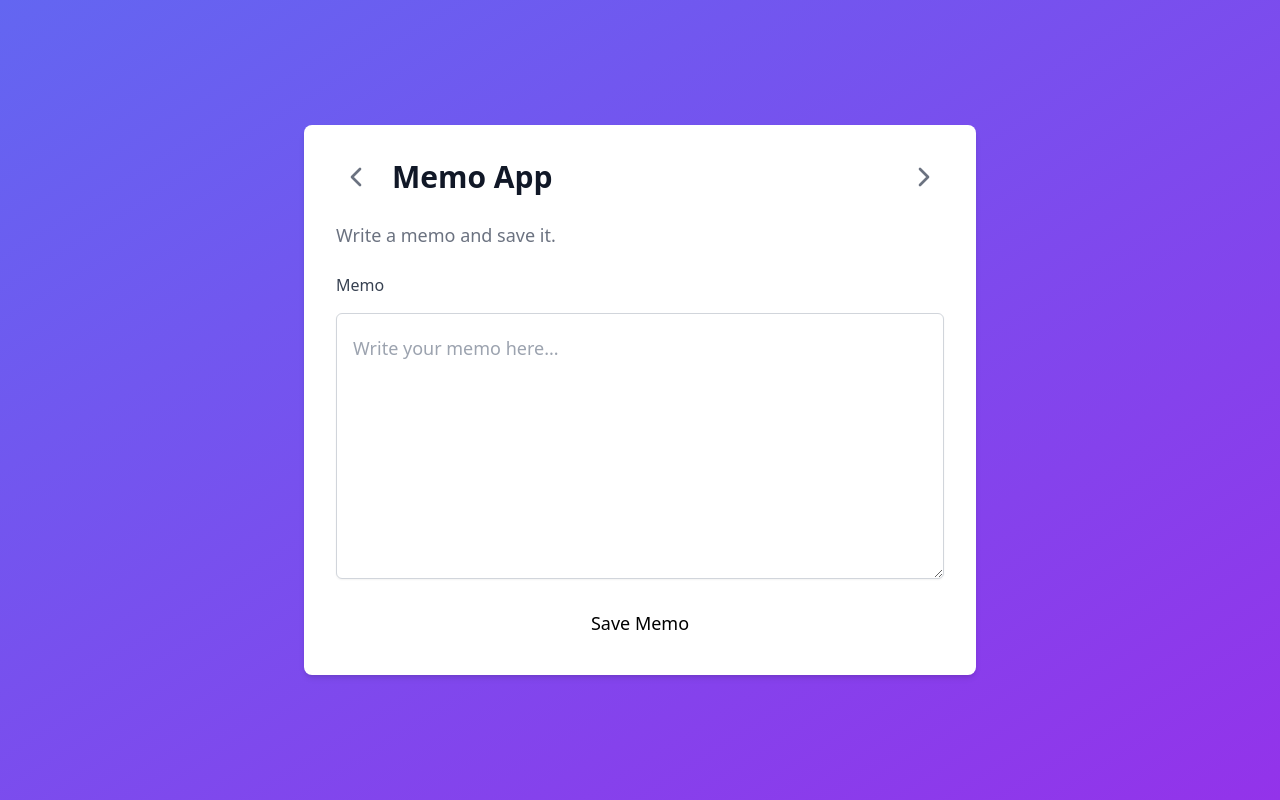
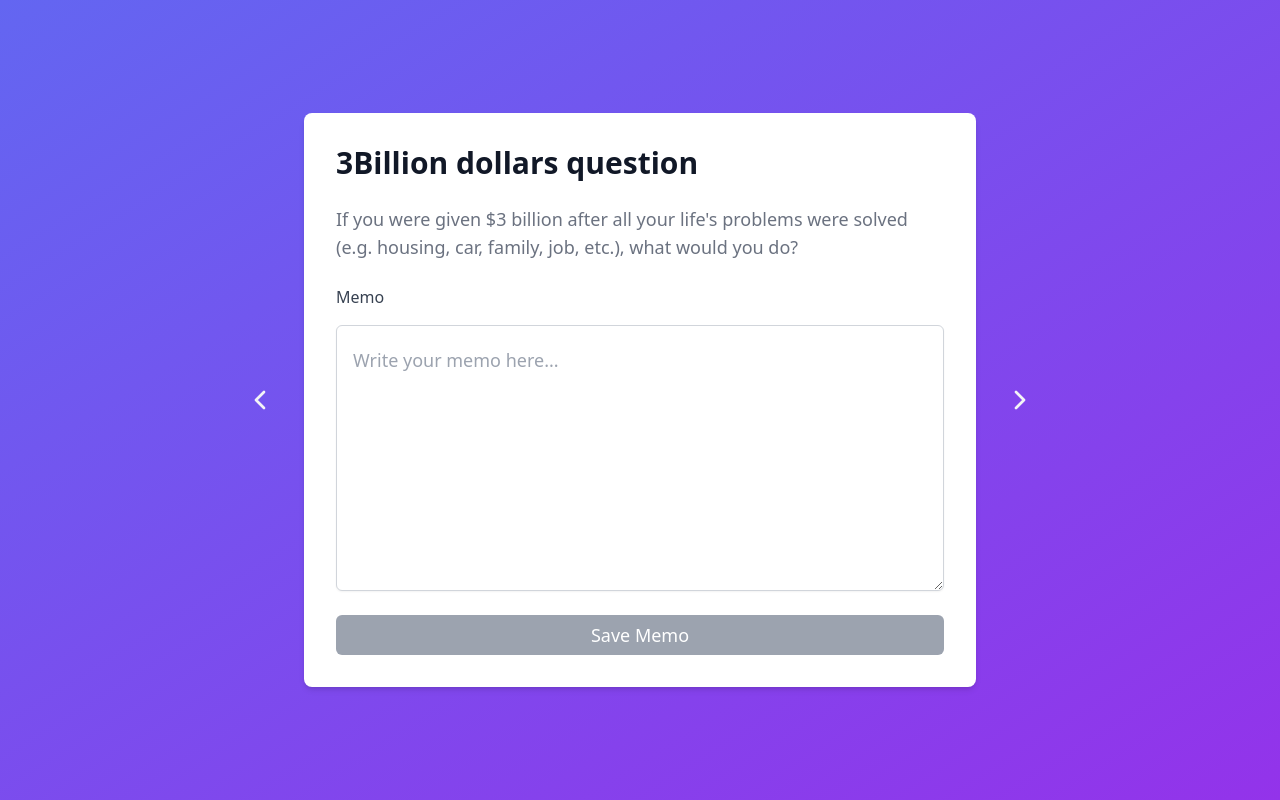
Before and after one commit to jujumilk3/3billiondollarsquestion, a SvelteKit app in the folder frontend/app/: page / in a window 1280 px wide. Built offline with nearby package versions, Linux system fonts and the light colour scheme.

Commit message:
build form

```diff
--- a/frontend/app/src/routes/+page.svelte
+++ b/frontend/app/src/routes/+page.svelte
@@ -1,63 +1,31 @@
-<!--
-// v0 by Vercel.
-// https://v0.dev/t/Y2AGqmEyDMK
--->
-
-<div class="relative h-screen w-full bg-gradient-to-br from-[#6366F1] to-[#9333EA]  ">
-    <div class="absolute top-1/2 left-1/2 transform -translate-x-1/2 -translate-y-1/2 w-full max-w-2xl p-8 bg-white rounded-lg shadow-md ">
+<div class="relative h-screen w-full bg-gradient-to-br from-[#6366F1] to-[#9333EA]">
+    <div class="absolute top-1/2 left-1/2 transform -translate-x-1/2 -translate-y-1/2 w-full max-w-2xl p-8 bg-white rounded-lg shadow-md space-y-6">
+      <div class="relative">
+        <button class="absolute top-1/2 left-[-6rem] transform -translate-y-1/2 inline-flex items-center justify-center whitespace-nowrap rounded-md text-sm font-medium transition-colors focus-visible:outline-none focus-visible:ring-2 focus-visible:ring-ring focus-visible:ring-offset-2 disabled:pointer-events-none disabled:opacity-50 hover:bg-accent h-10 w-10 text-gray-100 hover:text-gray-800">
+          <svg xmlns="http://www.w3.org/2000/svg" width="24" height="24" viewBox="0 0 24 24" fill="none" stroke="currentColor" stroke-width="2" stroke-linecap="round" stroke-linejoin="round" class="h-8 w-8">
+            <path d="m15 18-6-6 6-6"></path>
+          </svg>
+        </button>
+        <button class="absolute top-1/2 right-[-6rem] transform -translate-y-1/2 inline-flex items-center justify-center whitespace-nowrap rounded-md text-sm font-medium transition-colors focus-visible:outline-none focus-visible:ring-2 focus-visible:ring-ring focus-visible:ring-offset-2 disabled:pointer-events-none disabled:opacity-50 hover:bg-accent h-10 w-10 text-gray-100 hover:text-gray-800">
+          <svg xmlns="http://www.w3.org/2000/svg" width="24" height="24" viewBox="0 0 24 24" fill="none" stroke="currentColor" stroke-width="2" stroke-linecap="round" stroke-linejoin="round" class="h-8 w-8">
+            <path d="m9 18 6-6-6-6"></path>
+          </svg>
+        </button>
         <div class="space-y-6">
           <div class="flex items-center justify-between">
             <div class="flex items-center gap-4">
-            <button class="inline-flex items-center justify-center whitespace-nowrap rounded-md text-sm font-medium ring-offset-background transition-colors focus-visible:outline-none focus-visible:ring-2 focus-visible:ring-ring focus-visible:ring-offset-2 disabled:pointer-events-none disabled:opacity-50 hover:bg-accent h-10 w-10 text-gray-500 hover:text-gray-900  -100">
-              <svg
-                xmlns="http://www.w3.org/2000/svg"
-                width="24"
-                height="24"
-                viewBox="0 0 24 24"
-                fill="none"
-                stroke="currentColor"
-                stroke-width="2"
-                stroke-linecap="round"
-                stroke-linejoin="round"
-                class="h-8 w-8"
-              >
-                <path d="m15 18-6-6 6-6"></path>
-              </svg>
-            </button>
-            <h1 class="text-3xl font-bold text-gray-900 ">Memo App</h1>
+              <h1 class="text-3xl font-bold text-gray-900">3Billion dollars question</h1>
             </div>
-          <button class="inline-flex items-center justify-center whitespace-nowrap rounded-md text-sm font-medium ring-offset-background transition-colors focus-visible:outline-none focus-visible:ring-2 focus-visible:ring-ring focus-visible:ring-offset-2 disabled:pointer-events-none disabled:opacity-50 hover:bg-accent h-10 w-10 text-gray-500 hover:text-gray-900  -100">
-            <svg
-              xmlns="http://www.w3.org/2000/svg"
-              width="24"
-              height="24"
-              viewBox="0 0 24 24"
-              fill="none"
-              stroke="currentColor"
-              stroke-width="2"
-              stroke-linecap="round"
-              stroke-linejoin="round"
-              class="h-8 w-8"
-            >
-              <path d="m9 18 6-6-6-6"></path>
-            </svg>
-          </button>
           </div>
-        <p class="text-lg text-gray-500 ">Write a memo and save it.</p>
+          <p class="text-lg text-gray-500">If you were given $3 billion after all your life's problems were solved (e.g. housing, car, family, job, etc.), what would you do?</p>
           <div class="space-y-4">
-          <label for="memo" class="block text-base font-medium text-gray-700 ">
-            Memo
-          </label>
-          <textarea
-            id="memo"
-            rows="8"
-            class="block w-full px-4 py-5 text-gray-900 bg-white border border-gray-300 rounded-md shadow-sm focus:outline-none focus:ring-indigo-500 focus:border-indigo-500 sm:text-lg   "
-            placeholder="Write your memo here..."
-          ></textarea>
+            <label for="memo" class="block text-base font-medium text-gray-700">Memo</label>
+            <textarea id="memo" rows="8" class="block w-full px-4 py-5 text-gray-900 bg-white border border-gray-300 rounded-md shadow-sm focus:outline-none focus:ring-indigo-500 focus:border-indigo-500 sm:text-lg" placeholder="Write your memo here..."></textarea>
           </div>
-        <button class="inline-flex items-center justify-center whitespace-nowrap rounded-md font-medium ring-offset-background transition-colors focus-visible:outline-none focus-visible:ring-2 focus-visible:ring-ring focus-visible:ring-offset-2 disabled:pointer-events-none disabled:opacity-50 bg-primary text-primary-foreground hover:bg-primary/90 h-10 px-4 py-2 w-full text-lg">
+          <button class="inline-flex hover:bg-violet-500 bg-gray-400 text-white items-center justify-center whitespace-nowrap rounded-md font-medium transition-colors focus-visible:outline-none focus-visible:ring-2 focus-visible:ring-ring focus-visible:ring-offset-2 disabled:pointer-events-none disabled:opacity-50 bg-primary text-primary-foreground hover:bg-primary/90 h-10 px-4 py-2 w-full text-lg">
             Save Memo
           </button>
         </div>
       </div>
     </div>
+  </div>
```
Lines whose indentation alone changed are shown as unchanged.
